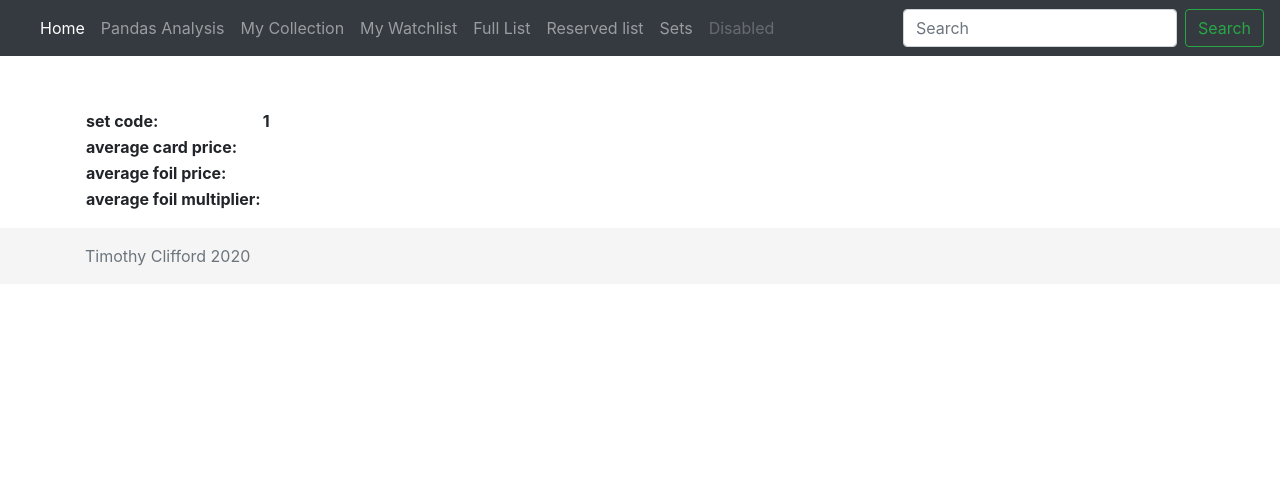
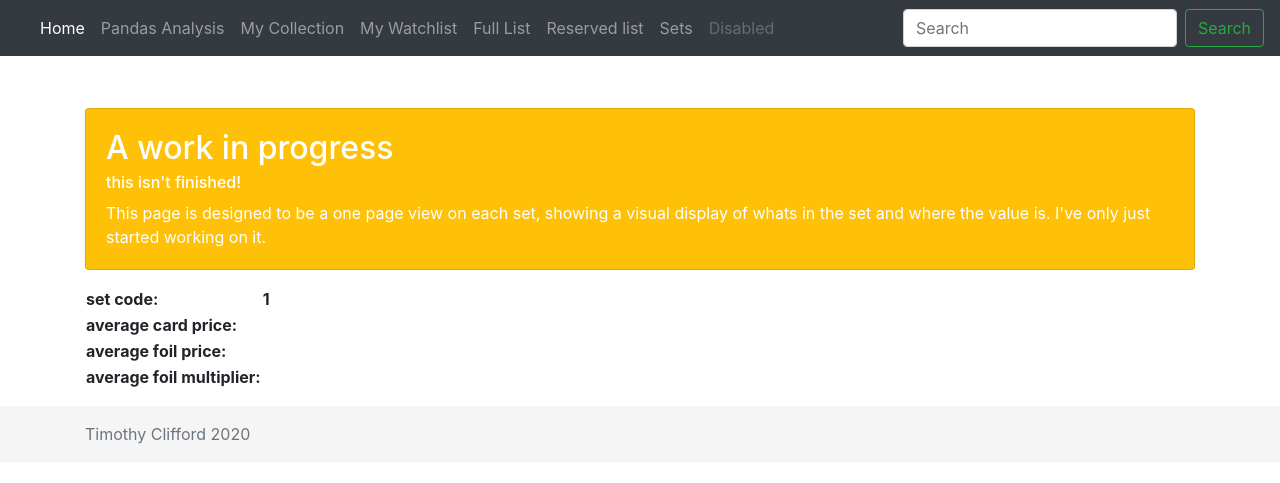
Before and after one commit to ticlifford/mimicvat, a Flask app: page /setinfo/1 in a window 1280 px wide. Shown: the top 483 px of the page. Run offline with Flask 2, Linux system fonts and the light colour scheme; data that the repository does not hold is empty; some libraries are stand-ins or nearby versions.

Commit message:
graph settings and UI improvements

```diff
--- a/project_flask.py
+++ b/project_flask.py
@@ -130,6 +130,14 @@ def setinfo(setid):
     try:
 
         setcards = cur.execute('select id, name, picurl from cards where cardset = ?', (setid,))
+        return_list = []
+        for card in setcards:
+            return_list.append(list(card))
+        for card in return_list:
+            price_val = cur.execute('select normprice from prices where id=? and datetime = ?',(card[0],'2019-07-24'))
+            print(card[0],' price: ',cur.fetchone())
+        print(return_list)
+
         """
         for card in setcards:
             print('searching for price:',card[0],'name:',card[1])
@@ -141,7 +149,7 @@ def setinfo(setid):
         setnorm = 0
         setfoil = 0
         ratio = 0
-        print('fetch one:',cur.fetchone())
+        print('fetch one:',cur.fetchone()[0])
     except:
         print('could not collect id name and picurl')
     """
@@ -167,7 +175,7 @@ def setinfo(setid):
     """
 
     #return render_template('setinfo.html',setnorm = setnorm,setfoil=setfoil,ratio=ratio,setcode=setid,carddeck = setcards)
-    return render_template('setinfo.html',setcode=setid, carddeck = setcards,card_names=card_names)
+    return render_template('setinfo.html',setcode=setid, carddeck = return_list,card_names=card_names)
 
 
 @app.route('/reserveList')
@@ -668,7 +676,7 @@ def searchGet():
     return render_template("searchGetLayout.html", card_names=card_names)
 
 
-@app.route('/topCards')
+@app.route('/pandas')
 def topCards():
 
     # tensorflow/keras processing could go here in the future
--- a/static/graph.js
+++ b/static/graph.js
@@ -5,6 +5,7 @@ $(document).ready(function() {
 		xAxis: xAxis,
 		yAxis: yAxis,
         series: series,
-        credits: {enabled: false}
+        credits: {"enabled":"false"},
+        legend: {"enabled":"false"}
 	});
 });
--- a/templates/frontPage.html
+++ b/templates/frontPage.html
@@ -23,12 +23,14 @@ in value, as well as sell if the price is dropping.</p> <p>The languages I used
     <div class="row justify-content-around">
         <div class="col-md">
             <center>
+            <p>Land tax</p>
+            <p>set:battlebond</p>
             <p><img src={{imageUrl}} class="center-block cardim" alt="card image goes here" width=50% style="-webkit-border-radius: 4.75% / 3.5%; box-shadow: 1px 1px 6px rgba(0,0,0,0.45);"></p>
             </center>
         </div>
 
         <div class="col-md">
-            <div id={{ chartID|safe }} class="shadow chart" style="height: 500px; width: 500px;"></div>
+            <div id={{ chartID|safe }} class="shadow chart" style="height: 500px; width: 500px; border-radius: 25px;"></div>
 
             <script>
                 var chart_id = {{ chartID|safe }}
@@ -48,6 +50,7 @@ in value, as well as sell if the price is dropping.</p> <p>The languages I used
             <div class="speech-bubble">This is pricing data projected over time. To see how I collect this data, or if you're confused on how the site works, click <a href="/sets">here.</a></div>
         </div>
     </div>
+    <p style="text-align: center;">This information is the lowest price this card has sold for over time, and can be used to make informed decisions on buying cards.</p>
 
 </div>
 </div>
--- a/templates/layout.html
+++ b/templates/layout.html
@@ -44,7 +44,7 @@
                 <a class="nav-link" href="/">Home <span class="sr-only">(current)</span></a>
               </li>
               <li class="nav-item">
-                <a class="nav-link" href="/topCards">Pandas Analysis</a>
+                <a class="nav-link" href="/pandas">Pandas Analysis</a>
               </li>
               <li class="nav-item">
                 <a class="nav-link" href="/collection">My Collection</a>
--- a/templates/listLayout.html
+++ b/templates/listLayout.html
@@ -22,7 +22,6 @@
            <td class="headrow">Color</td>
            <td class="headrow">Card set</td>
            <td class="headrow">Type</td>
-           <td class="headrow">Picture URL</td>
         </thead>
         {% for row in rows %}
            <tr>
@@ -35,7 +34,6 @@
               <td> {{ row["COLOR"]}}</td>
               <td> {{ row["CARDSET"]}}</td>
               <td>{{row['TYPE']}}</td>
-              <td> {{ row["PICURL"]}}</td>
 
 
            </tr>
--- a/templates/setinfo.html
+++ b/templates/setinfo.html
@@ -1,6 +1,14 @@
 {% extends "layout.html" %}
 
 {% block paragraph %}
+
+<div class="card text-white bg-warning mb-3">
+    <div class="card-body">
+      <h2 class="card-title">A work in progress</h2>
+      <h6 class="card-subtitle mb-2 ">this isn't finished!</h6>
+      <p class="card-text">This page is designed to be a one page view on each set, showing a visual display of whats in the set and where the value is. I've only just started working on it.</p>
+    </div>
+  </div>
 
 <table>
     <tr>
@@ -28,7 +36,7 @@
 
 {% for card in carddeck %}
 <div class="col-sm-6">
-    <div class="card">
+    <div class="card mb-3">
         <h5 class="card-header">{{card[1]}}</h5>
       <div class="card-body">
         <p>id value: {{card[0]}}</p>
```
Also changed, not shown: templates/topLayout.html (+7 -12 lines).
